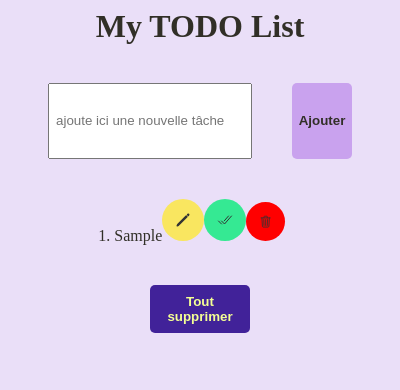
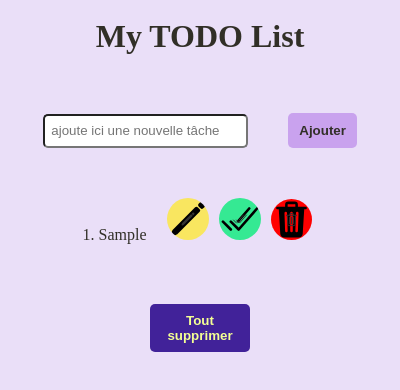
Before and after one commit to PaulaRondao/My-TODO-List, a browser extension: page popup.html in a window 400 px wide. Both pictures are taken after typing "Sample" into the empty fields and a click on the button "Ajouter". Drawn offline with nearby package versions, Linux system fonts and the light colour scheme.

Commit message:
update CSS

```diff
--- a/pages.js/app.js
+++ b/pages.js/app.js
@@ -30,7 +30,7 @@ function doneTask(task) {
 
 function deleteTask(task) {
     taskList.removeChild(task);
-
+    // title.style.display = "block";
 }
 
 
--- a/popup.html
+++ b/popup.html
@@ -14,7 +14,7 @@
         <div class="title">
             <h1>My TODO List</h1>
             <div class="title-hidden">
-                <h2 id="title">Hello, quels sont vos objectifs aujourd'hui ?</h2>
+                <h3 id="title">Hello, quels sont vos objectifs aujourd'hui ?</h3>
             </div>
         </div>
         <div class="quotes">
@@ -33,20 +33,21 @@
                     <button id="buttonAdd" class="button-add">Ajouter</button>
                 </form>
             </div>
-            <section class="todoList">
+
                 <ol class="taskList">
                 </ol>
-            </section>
+
+
             <div class="stringStrike"></div>
 
         </section>
 
     </main>
-<footer>
-    <div class="todoButtonAll">
-        <button class="buttonDeleteAll clearAll">Tout supprimer</button>
-    </div>
-</footer>
+    <footer>
+        <div class="todoButtonAll">
+            <button class="buttonDeleteAll clearAll">Tout supprimer</button>
+        </div>
+    </footer>
 </body>
 <script src="pages.js/function.js"></script>
 <script src="pages.js/app.js"></script>
--- a/style.css
+++ b/style.css
@@ -6,13 +6,31 @@
 body {
     background-color: #EADFF8;
     color: #312F27;
-    width: 25em;
-    height: 20em;
+    width: 400px;
+    /* height: 20em;  */
     font-size: 16px;
+    display: flex;
+    justify-content: center;
+    flex-direction: column;
+}
+
+/* .container {
+    width: 100%;
+    /* max-width: 350px;
+    margin: 0;
+}  */
+
+.search {
+    display: flex;
+    justify-content: center;
+    align-items: center;
+    flex-direction: column;
+    margin-bottom: 40px;
+    margin-top: 10px;
 }
 
 .title-hidden {
-    background-color: grey;
+    background-color: #F9E660;
     margin: 10px;
 }
 
@@ -20,36 +38,29 @@ body {
     display: flex;
     align-items: center;
     flex-direction: column;
+    margin-top: 10px;
 }
 
 h1 {
     padding: 2%;
+    margin-bottom: 20px;
 }
 
-h2 {
+h3 {
     text-align: center;
     padding: 2%;
 }
 
-input {
-    outline: none;
-    width: 50vw;
-}
-
 .form input[type='text'] {
     padding-left: 2%;
-}
-
-.search {
-    display: flex;
-    justify-content: center;
-    margin-bottom: 40px;
-    margin-top: 10px;
+    border-radius: 5px;
+    width: 200px;
+    height: 30px;
 }
 
 .form {
     display: flex;
-    height: 9vh;
+    align-items: center;
 }
 
 .button-add {
@@ -61,8 +72,8 @@ input {
     color: #312F27;
     font-weight: bold;
     padding: 3.5%;
-    width: 15vw;
-    height: 9vh;
+    width: 70px;
+    height: 35px;
     border-radius: 5px;
     margin-left: 40px;
     cursor: pointer;
@@ -73,22 +84,34 @@ input {
     text-decoration: line-through;
 }
 
-.todoList {
-display: flex;
-justify-content: center;
-height: 100%;
-width: auto;
+/*.tasksList {
+    display: flex;
+    justify-content: center;
+    flex-direction: column;
+    height: 100%;
+    width: 350px;
+} */
+
+
+ol {
+    width: 100%;
+    display: flex;
+    align-items: center;
+    justify-content: center;
+    padding: 10px;
+    border-radius: 5px;
+    margin-bottom: 10px;
+
 }
 
 
 ion-icon {
-    /* font-size: 15px; */
+    font-size: 15px;
     padding: 13px;
     border-radius: 50%;
     display: flex;
-    justify-content: center;
     align-items: center;
-
+    margin-right: 10px;
 }
 
 button {
@@ -104,22 +127,23 @@ svg {
     background-color: #F9E660;
     color: #333;
     font-size: 16px;
-    /* background-image: url("img/pencil.svg"); */
+    background-image: url("img/pencil.svg");
     cursor: pointer;
+    margin-left: 20px;
 }
 
 .done {
     background-color: #35E993;
     color: #333;
     font-size: 16px;
-    /* background-image: url("img/checkmark-done.svg"); */
+    background-image: url("img/checkmark-done.svg");
     cursor: pointer;
 }
 
 .delete {
     background-color: red;
     color: #333;
-    /* background-image: url("img/trash.svg"); */
+    background-image: url("img/trash.svg");
     cursor: pointer;
 }
 
@@ -134,13 +158,15 @@ svg {
 footer {
     bottom: 0;
     margin-top: 40px;
-    height: 10vh;
+    margin-bottom: 15px;
+    height: 4%;
 }
 
 .todoButtonAll {
     display: flex;
     justify-content: center;
     align-items: center;
+
 }
 
 .buttonDeleteAll {
```
Also changed, not shown: manifest.json.
